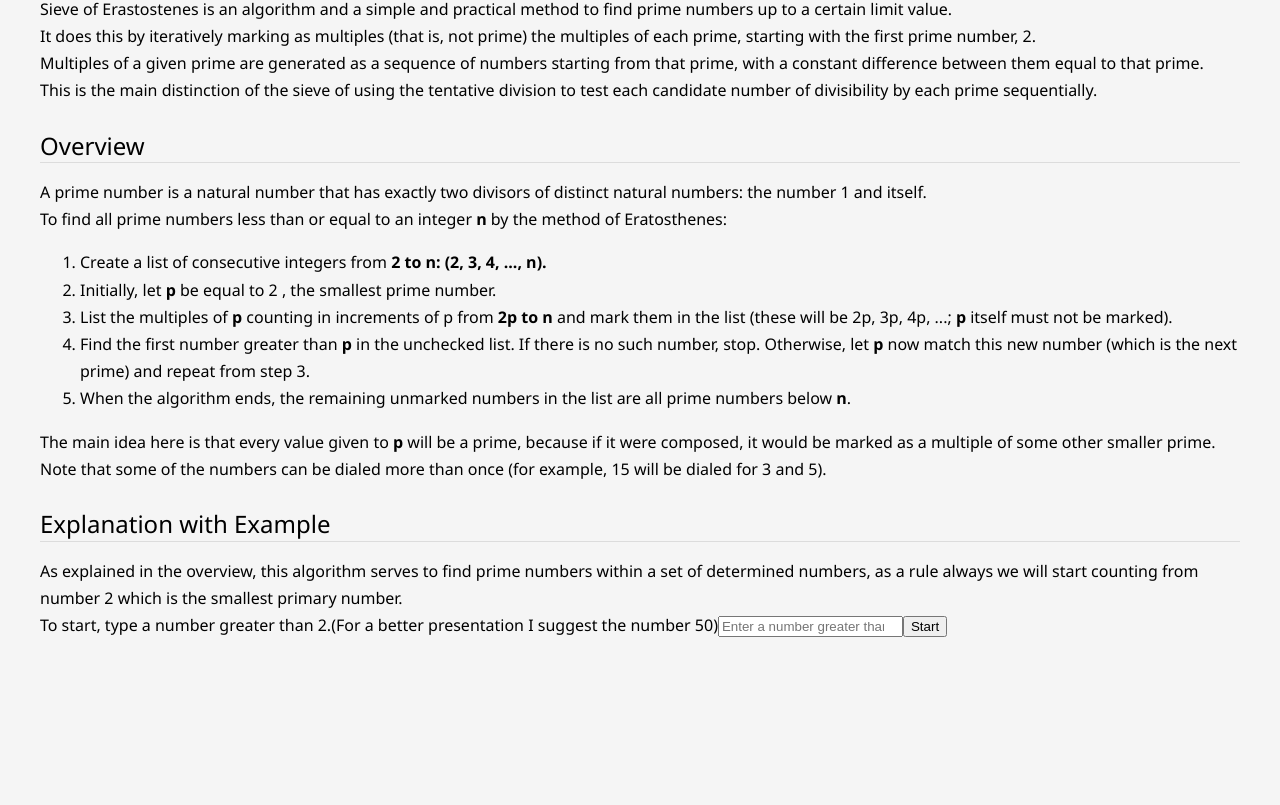
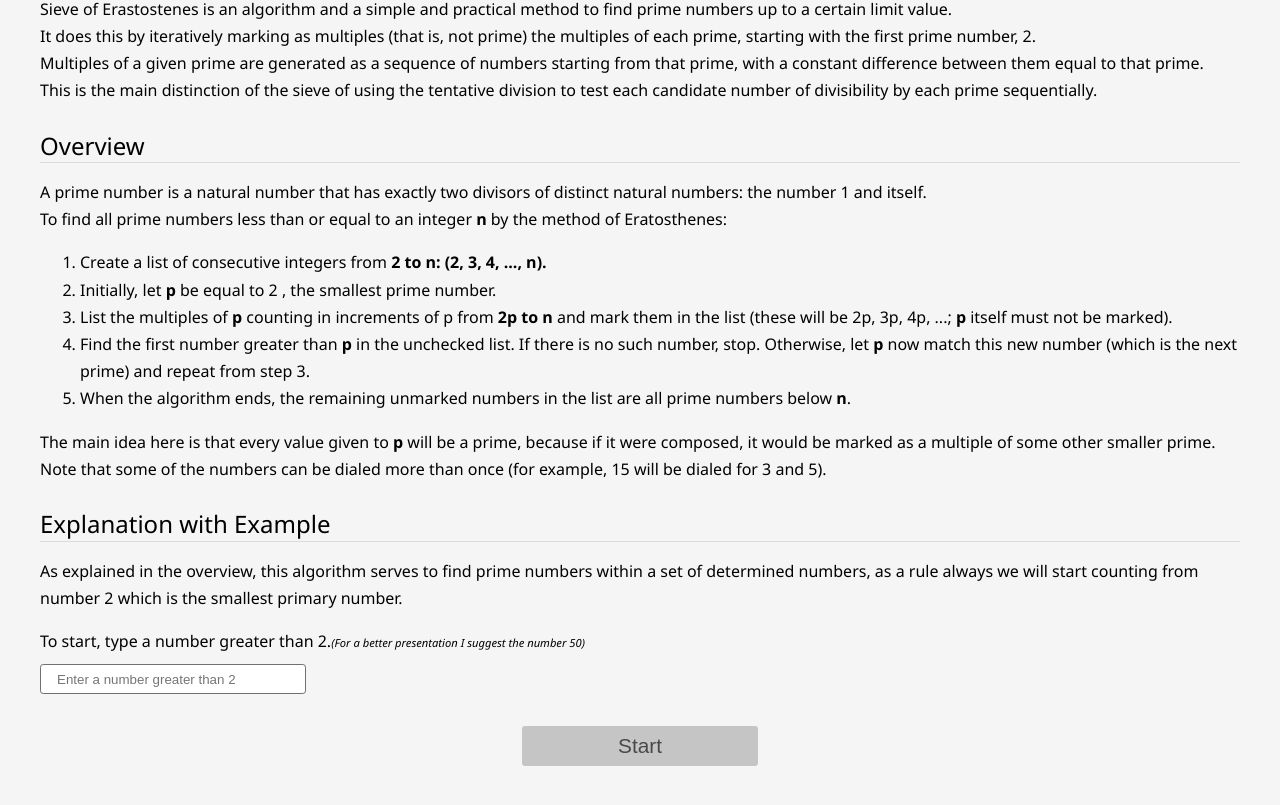
Before and after one commit to GabrielStima/sieveOfEratosthenes, a React (Create React App) app: page / in a window 1280 px wide. Shown: the part 319-1124 px from the top of the page. Before the commit the page ends 982 px from the top, so only its background shows below. Built offline with nearby package versions, Linux system fonts and the light colour scheme.

Commit message:
sieveComponent in progress

```diff
--- a/src/components/SieveComponent/index.jsx
+++ b/src/components/SieveComponent/index.jsx
@@ -1,27 +1,57 @@
-import React from "react";
+import React, { useEffect, useState } from "react";
 import "./style.css";
+
 function SieveComponent({ selectLang }) {
+  const [buttonTextBR, setButtonTextBR] = useState("Iniciar");
+  const [buttonTextEN, setButtonTextEN] = useState("Start");
+  const [finalNumber, setFinalNumber] = useState(0);
+  let handleInputEvent = null;
+
+  function handleFinalNumber(event) {
+    event.persist();
+    clearTimeout(handleFinalNumber);
+
+    handleFinalNumber = setTimeout(() => {
+      setFinalNumber(event.target.value);
+      console.log("teste", finalNumber);
+    }, 500);
+  }
+
   return (
     <>
-      <div>
+      <div className="sieveComponentBody">
         <label
           htmlFor="finalNumber"
           className="initialDescription"
           id="labelFinalNumber"
         >
-          To start, type a number greater than 2.
+          {!selectLang
+            ? "To start, type a number greater than 2."
+            : "Para iniciarmos digite um numero maior que 2."}
           <span className="testHint">
-            <b>(For a better presentation I suggest the number 50)</b>
+            <b>
+              {!selectLang
+                ? "(For a better presentation I suggest the number 50)"
+                : "(Para uma melhor apresentação sugiro o numero 50)"}
+            </b>
           </span>
         </label>
         <input
           type="number"
           name="finalNumber"
+          className="principalInput"
           id="finalNumber"
-          placeholder="Enter a number greater than 2"
+          placeholder={
+            !selectLang
+              ? "Enter a number greater than 2"
+              : "Digite um numero maior que 2"
+          }
+          onInput={handleFinalNumber}
         />
         {/*  */}
-        <button>Start</button>
+        <button className="principalButton">
+          {!selectLang ? buttonTextEN : buttonTextBR}
+        </button>
       </div>
     </>
   );
--- a/src/components/SieveComponent/style.css
+++ b/src/components/SieveComponent/style.css
@@ -0,0 +1,33 @@
+.sieveComponentBody {
+  margin-top: 1rem;
+}
+.initialDescription {
+  display: block;
+}
+.testHint {
+  font-size: 0.7rem;
+  font-style: italic;
+}
+.principalInput {
+  border-radius: 0.2rem;
+  border: 1px solid #707070;
+  padding: 0.4rem 1rem;
+  width: 14.5rem;
+  margin: 0.5rem 0 2rem 0;
+  display: block;
+}
+.principalButton {
+  display: block;
+  margin: 1rem auto;
+  padding: 0.5rem 6rem;
+  background-color: #c5c5c5;
+  border: none;
+  border-radius: 0.2rem;
+  font-size: 1.3rem;
+  color: #494949;
+  cursor: pointer;
+}
+.principalButton:focus,
+.principalButton:hover {
+  background-color: #d3d3d3;
+}
```
